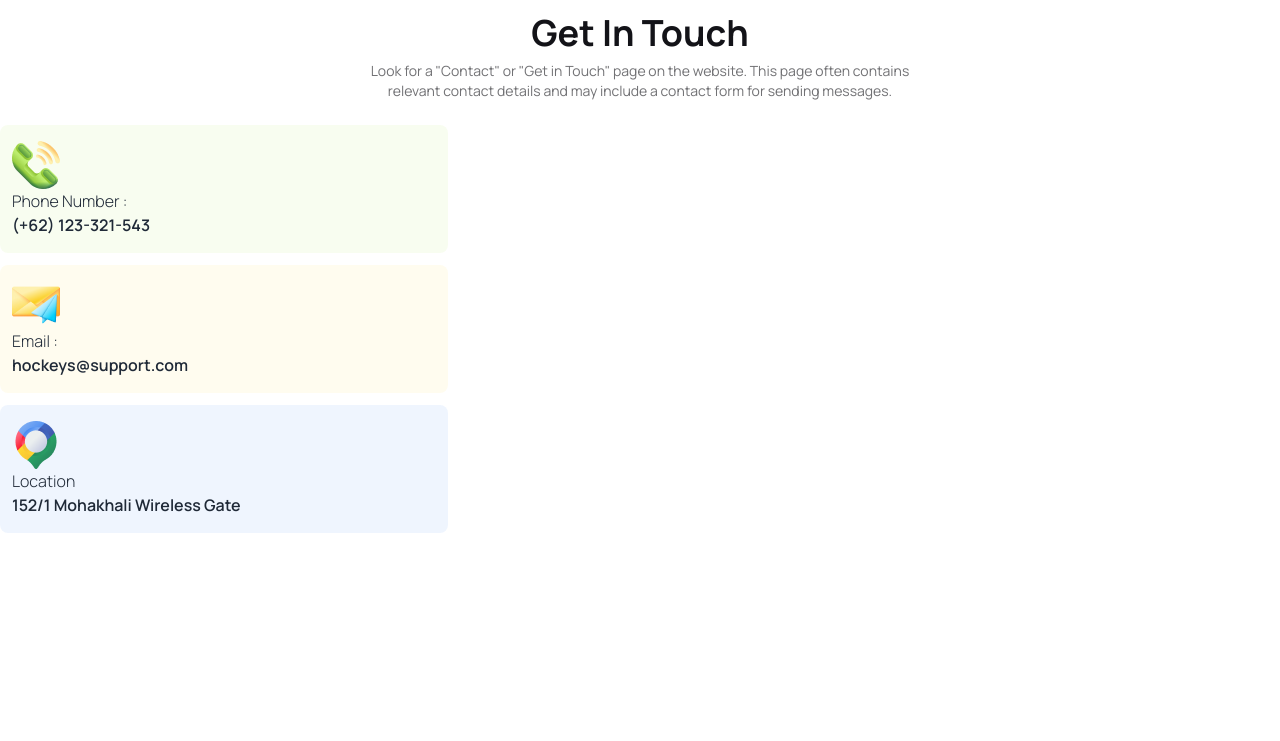
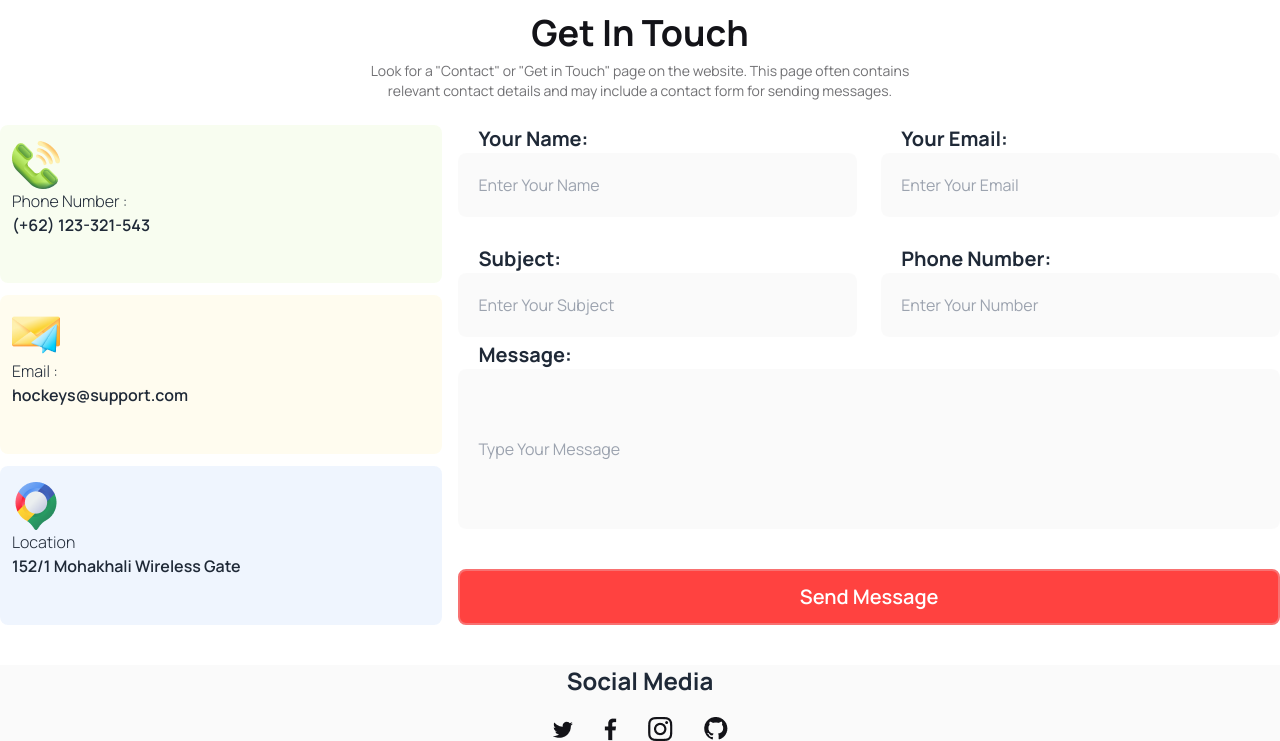
Before and after one commit to shahinur009/Assignment-3, a plain HTML site: page index.html in a window 1280 px wide. Shown: the part 3318-4059 px from the top of the page. Before the commit the page ends 3851 px from the top, so only its background shows below. Drawn offline with nearby package versions, Linux system fonts and the light colour scheme.

Commit message:
main section design ok

```diff
--- a/index.html
+++ b/index.html
@@ -401,7 +401,7 @@
             </div>
         </div>
         <section class="container mx-auto">
-            <div>
+            <div class="flex lg:flex-1 gap-4">
                 <div class="gap-3 grid lg:w-[35%]">
                     <div class="rounded-lg py-4 px-3 bg-[#BCED6D1A]">
                         <img class="" src="./Images/Group 1171275317.png" alt="">
@@ -419,16 +419,56 @@
                         <p class="font-semibold">152/1 Mohakhali Wireless Gate</p>
                     </div>
                 </div>
-
-
-
-
-
-            <div></div>
+                <div class="grid lg:w-[65%]">
+                    <form>
+                        <div class="grid grid-cols-1 lg:grid-cols-2 gap-6 rounded-xl">
+                            <div class="w-[100%]  h-24 rounded-lg">
+                                <h1 class="text-xl pl-5 font-bold">Your Name:</h1>
+                                <input
+                                    class="h-16 bg-[#13131805] w-[100%] pl-5 text-[#1313184D] hover:bg-amber-100 outline-none rounded-lg duration-150"
+                                    type="name" placeholder="Enter Your Name">
+                            </div>
+                            <div class="w-[100%]  h-24 rounded-lg">
+                                <h1 class="text-xl pl-5 font-bold">Your Email:</h1>
+                                <input
+                                    class="h-16 bg-[#13131805] w-[100%] pl-5 text-[#1313184D] hover:bg-amber-100 outline-none rounded-lg duration-150"
+                                    type="email" placeholder="Enter Your Email">
+                            </div>
+                            <div class="w-[100%]  h-24 rounded-lg">
+                                <h1 class="text-xl pl-5 font-bold">Subject:</h1>
+                                <input
+                                    class="h-16 bg-[#13131805] w-[100%] pl-5 text-[#1313184D] hover:bg-amber-100 outline-none rounded-lg duration-150"
+                                    type="text" placeholder="Enter Your Subject">
+                            </div>
+                            <div class="w-[100%]  h-24 rounded-lg">
+                                <h1 class="text-xl pl-5 font-bold">Phone Number:</h1>
+                                <input
+                                    class="h-16 bg-[#13131805] w-[100%] pl-5 text-[#1313184D] hover:bg-amber-100 outline-none rounded-lg duration-150"
+                                    type="number" placeholder="Enter Your Number">
+                            </div>
+                        </div>
+                        <div class="w-[100%] rounded-lg">
+                            <h1 class="text-xl pl-5 font-bold">Message:</h1>
+                            <input
+                                class="h-40 bg-[#13131805] w-[100%] pl-5 text-[#1313184D] hover:bg-amber-100 outline-none rounded-lg duration-150 -pt-40"
+                                type="Message" placeholder="Type Your Message">
+                        </div>
+                        <div
+                            class="w-[100%] rounded-lg border-2 border-red-400 text-center mt-10 text-white bg-[#FF4240]">
+                            <button class="text-xl p-3 font-semibold ">Send Message</button>
+                        </div>
+                    </form>
+                </div>
             </div>
         </section>
+        <section class="container mx-auto">
+            <div class="grid justify-center items-center text-center mt-10 gap-5 bg-[#13131805]">
+                <h1 class="text-2xl font-bold">Social Media</h1>
+                <img src="./Images/Social.png" alt="">
+            </div>
+        </section>
+    </main>
 
-    </main>
 
 </body>
 
```
Also changed, not shown: Images/Social.png (added). Lines whose indentation alone changed are shown as unchanged.
